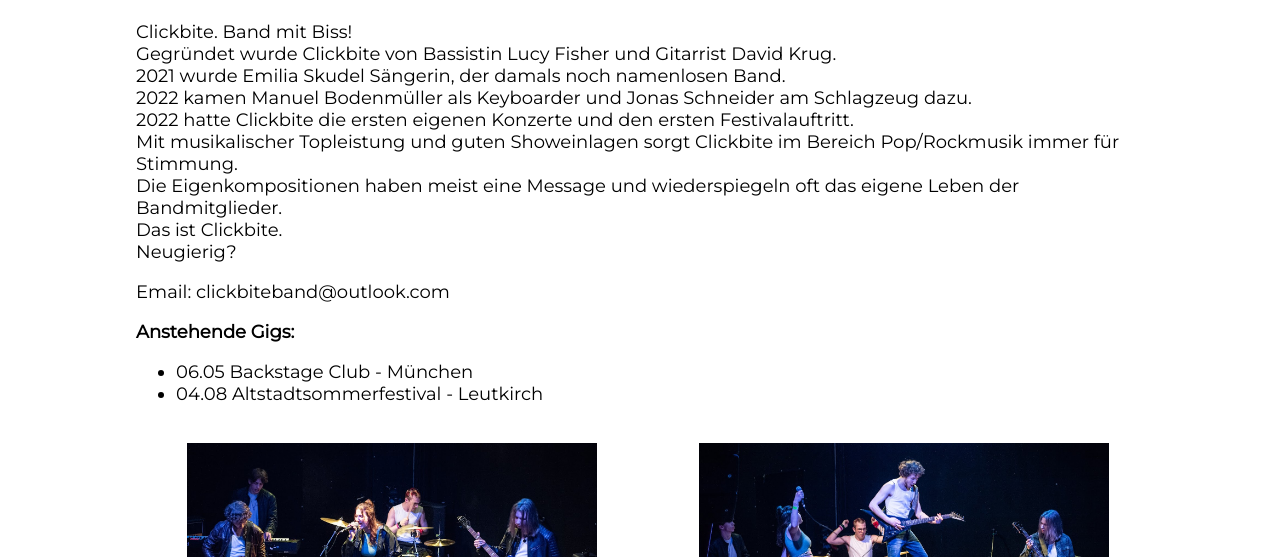
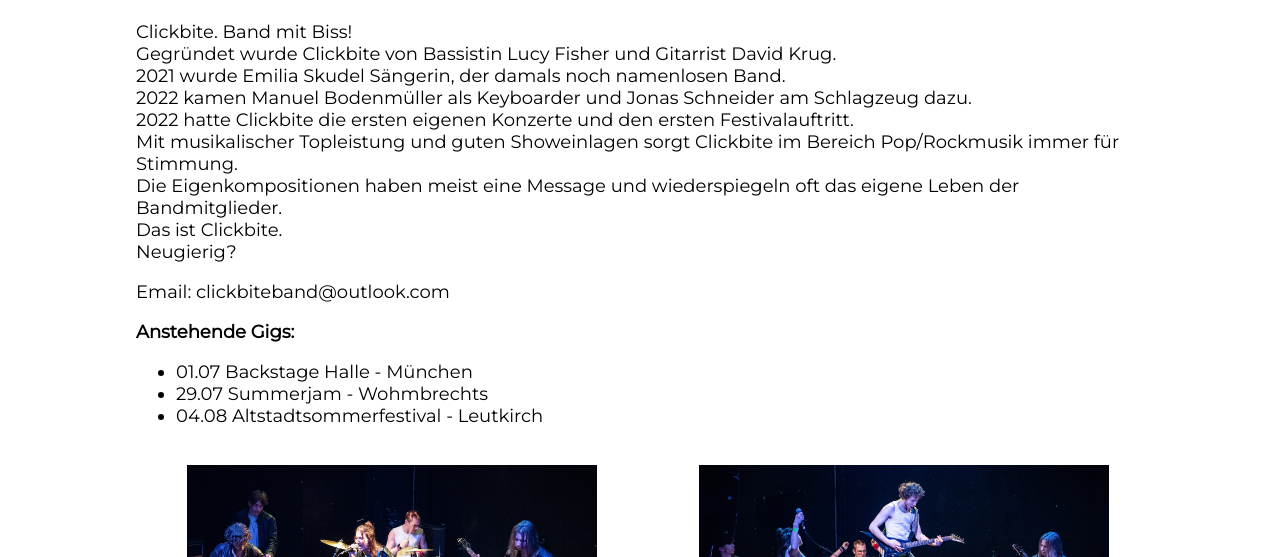
Before and after one commit to t3cktime/t3cktime.github.io, a plain HTML site: page index.html in a window 1280 px wide. Shown: the part 243-800 px from the top of the page. Drawn offline with Linux system fonts and the light colour scheme.

Commit message:
Anstehende Gigs aktualisiert

```diff
--- a/index.html
+++ b/index.html
@@ -41,7 +41,8 @@
 
         <h4>Anstehende Gigs:</h4>
         <ul>
-            <li>06.05 Backstage Club - München</li>
+            <li>01.07 Backstage Halle - München</li>
+            <li>29.07 Summerjam - Wohmbrechts</li>
             <li>04.08 Altstadtsommerfestival - Leutkirch</li>
         </ul>
             <div class="imageBox">
```
